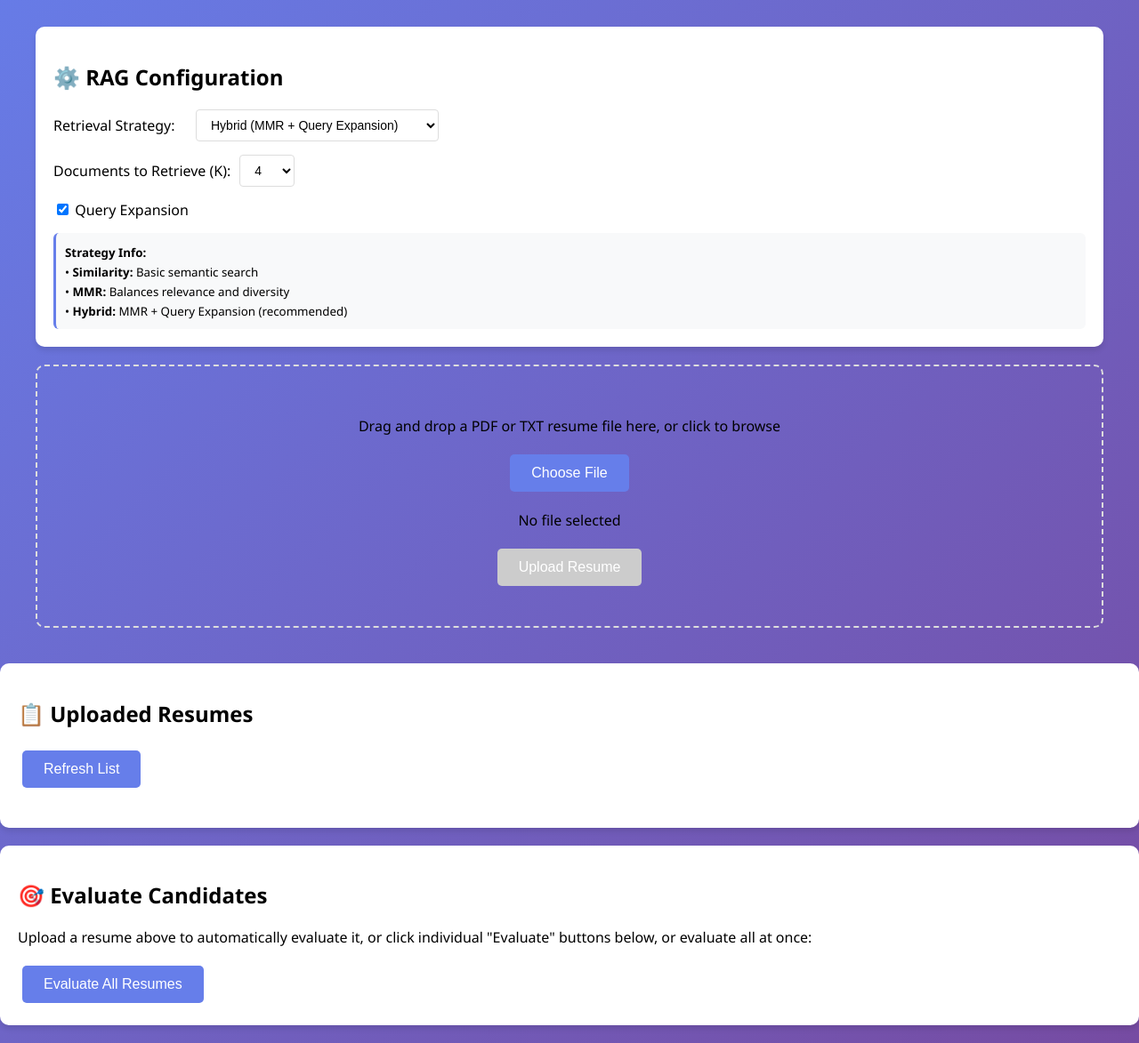
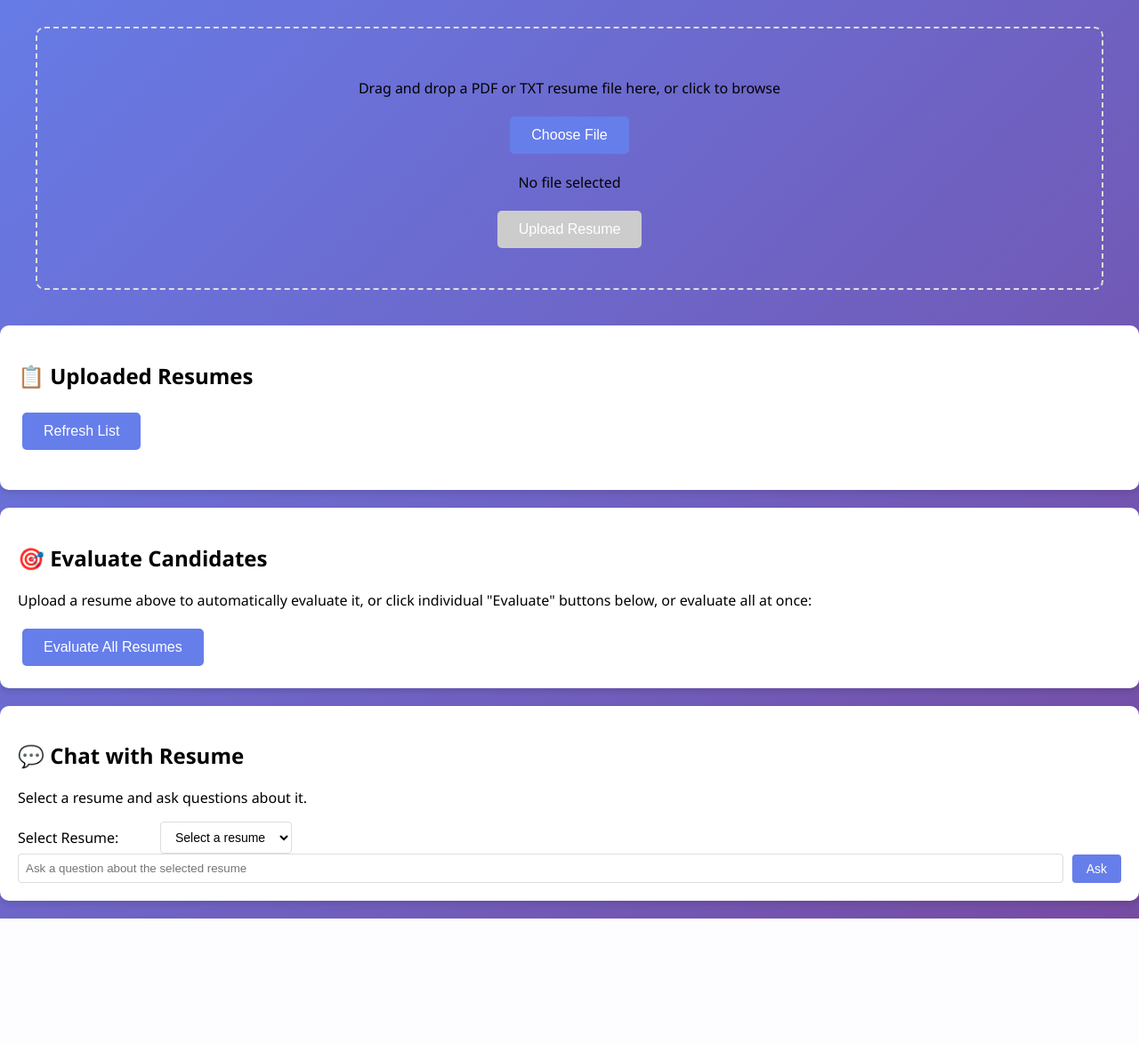
Before and after one commit to punyaa18/ollama-resume-parser, a Flask app: page / in a window 1280 px wide. Shown: the part 128-1301 px from the top of the page at 89% size. After the commit the page ends 1161 px from the top, so only its background shows below. Run offline with Flask 3, Linux system fonts and the light colour scheme.

Commit message:
Update resume parser application

```diff
--- a/app.py
+++ b/app.py
@@ -28,13 +28,18 @@ def upload_file():
     if file and allowed_file(file.filename):
         filename = secure_filename(file.filename)
         file_path = os.path.join(app.config['UPLOAD_FOLDER'], filename)
+        if os.path.exists(file_path):
+            return jsonify({'error': 'A file with this name already exists'}), 400
         file.save(file_path)
 
         # Re-ingest resumes after upload
-        ingest.ingest_resumes()
+        try:
+            ingest.ingest_resumes()
+        except Exception as e:
+            return jsonify({'error': f'Failed to process resume: {str(e)}'}), 500
 
         return jsonify({'message': 'File uploaded successfully', 'filename': filename}), 200
-    return jsonify({'error': 'File type not allowed'}), 400
+    return jsonify({'error': 'File type not allowed. Only PDF and TXT files are accepted.'}), 400
 
 @app.route('/rag-config', methods=['GET'])
 def get_rag_config():
@@ -67,8 +72,8 @@ def evaluate_single(filename):
         use_expansion = request.args.get('expansion', 'true').lower() == 'true'
 
         rag = evaluator.AdvancedRAG()
-        result = rag.evaluate_with_rag(strategy=strategy, k=k, use_query_expansion=use_expansion)
-        return jsonify({'result': result, 'filename': filename, 'strategy': strategy, 'k': k}), 200
+        result = rag.evaluate_single_resume(filename, strategy=strategy, k=k, use_query_expansion=use_expansion)
+        return jsonify({'result': result, 'filename': filename, 'strategy': strategy, 'k': k, 'expansion': use_expansion}), 200
     except Exception as e:
         return jsonify({'error': str(e)}), 500
 
@@ -82,7 +87,7 @@ def evaluate():
 
         rag = evaluator.AdvancedRAG()
         result = rag.evaluate_with_rag(strategy=strategy, k=k, use_query_expansion=use_expansion)
-        return jsonify({'result': result, 'strategy': strategy, 'k': k}), 200
+        return jsonify({'result': result, 'strategy': strategy, 'k': k, 'expansion': use_expansion}), 200
     except Exception as e:
         return jsonify({'error': str(e)}), 500
 
@@ -90,5 +95,39 @@ def evaluate():
 def send_static(path):
     return send_from_directory('static', path)
 
+@app.route('/resumes')
+def list_resumes():
+    try:
+        files = os.listdir(UPLOAD_FOLDER)
+        # Filter for allowed extensions
+        resumes = [f for f in files if allowed_file(f)]
+        return jsonify(resumes)
+    except Exception as e:
+        return jsonify({'error': str(e)}), 500
+
+@app.route('/query', methods=['POST'])
+def query_resume():
+    try:
+        data = request.json
+        resume = data.get('resume')
+        question = data.get('question')
+        if not resume or not question:
+            return jsonify({'error': 'Resume and question required'}), 400
+
+        rag = evaluator.AdvancedRAG()
+        vectorstore = rag.load_vectorstore()
+        docs = vectorstore.similarity_search(question, filter={'source': resume}, k=6)
+        print(f"Query: {question}, Resume: {resume}, Docs found: {len(docs)}")
+
+        context = "\n".join([doc.page_content for doc in docs])
+        prompt = f"Answer the question using only the provided resume content. If the information is not in the resume, say 'The resume does not contain this information.'\n\nQuestion: {question}\n\nResume Content:\n{context}"
+        answer = rag.llm.invoke(prompt)
+        print(f"Answer: {answer[:100]}...")
+
+        return jsonify({'answer': answer, 'sources': [doc.metadata for doc in docs]}), 200
+    except Exception as e:
+        print(f"Error in query: {e}")
+        return jsonify({'error': str(e)}), 500
+
 if __name__ == '__main__':
     app.run(debug=True)
--- a/templates/index.html
+++ b/templates/index.html
@@ -171,44 +212,7 @@
             <p>Upload resumes and get AI-powered candidate evaluations</p>
         </div>
 
-        <div class="card">
-            <h2>⚙️ RAG Configuration</h2>
-            <div class="rag-config">
-                <div class="config-row">
-                    <label for="strategy">Retrieval Strategy:</label>
-                    <select id="strategy" class="config-select">
-                        <option value="hybrid">Hybrid (MMR + Query Expansion)</option>
-                        <option value="similarity">Similarity Search</option>
-                        <option value="mmr">MMR (Maximal Marginal Relevance)</option>
-                    </select>
-                </div>
-                <div class="config-row">
-                    <label for="kValue">Documents to Retrieve (K):</label>
-                    <select id="kValue" class="config-select">
-                        <option value="2">2</option>
-                        <option value="3">3</option>
-                        <option value="4" selected>4</option>
-                        <option value="5">5</option>
-                        <option value="6">6</option>
-                        <option value="8">8</option>
-                        <option value="10">10</option>
-                    </select>
-                </div>
-                <div class="config-row">
-                    <label for="queryExpansion">
-                        <input type="checkbox" id="queryExpansion" checked> Query Expansion
-                    </label>
-                </div>
-                <div class="config-info">
-                    <small>
-                        <strong>Strategy Info:</strong><br>
-                        • <strong>Similarity:</strong> Basic semantic search<br>
-                        • <strong>MMR:</strong> Balances relevance and diversity<br>
-                        • <strong>Hybrid:</strong> MMR + Query Expansion (recommended)
-                    </small>
-                </div>
-            </div>
-        </div>
+
             <div class="upload-section">
                 <p>Drag and drop a PDF or TXT resume file here, or click to browse</p>
                 <input type="file" id="fileInput" accept=".pdf,.txt" style="display: none;">
@@ -238,15 +242,79 @@
                 <!-- Results will be displayed here -->
             </div>
         </div>
+
+        <div class="card">
+            <h2>💬 Chat with Resume</h2>
+            <p>Select a resume and ask questions about it.</p>
+            <div class="config-row">
+                <label for="chatResumeSelect">Select Resume:</label>
+                <select id="chatResumeSelect" class="config-select">
+                    <option value="">Select a resume</option>
+                </select>
+            </div>
+            <div class="config-row">
+                <input type="text" id="chatQuestion" placeholder="Ask a question about the selected resume" style="flex: 1; padding: 8px; border: 1px solid #ddd; border-radius: 4px;">
+                <button class="btn-small" onclick="sendQuestion()">Ask</button>
+            </div>
+            <div id="chatHistory" class="result-section" style="display: none; max-height: 300px;">
+                <!-- Chat history here -->
+            </div>
+        </div>
     </div>
 
     <script>
         let selectedFile = null;
 
         document.getElementById('fileInput').addEventListener('change', function(e) {
-            selectedFile = e.target.files[0];
-            document.getElementById('fileName').textContent = selectedFile ? selectedFile.name : 'No file selected';
-            document.getElementById('uploadBtn').disabled = !selectedFile;
+            const file = e.target.files[0];
+            if (file) {
+                const allowedTypes = ['application/pdf', 'text/plain'];
+                if (!allowedTypes.includes(file.type)) {
+                    alert('Please select a PDF or TXT file only.');
+                    selectedFile = null;
+                    document.getElementById('fileName').textContent = 'No file selected';
+                    document.getElementById('uploadBtn').disabled = true;
+                    e.target.value = '';
+                    return;
+                }
+                selectedFile = file;
+                document.getElementById('fileName').textContent = file.name;
+                document.getElementById('uploadBtn').disabled = false;
+            } else {
+                selectedFile = null;
+                document.getElementById('fileName').textContent = 'No file selected';
+                document.getElementById('uploadBtn').disabled = true;
+            }
+        });
+
+        // Drag and drop functionality
+        const uploadSection = document.querySelector('.upload-section');
+        uploadSection.addEventListener('dragover', function(e) {
+            e.preventDefault();
+            uploadSection.style.borderColor = '#667eea';
+        });
+        uploadSection.addEventListener('dragleave', function(e) {
+            e.preventDefault();
+            uploadSection.style.borderColor = '#ddd';
+        });
+        uploadSection.addEventListener('drop', function(e) {
+            e.preventDefault();
+            uploadSection.style.borderColor = '#ddd';
+            const files = e.dataTransfer.files;
+            if (files.length > 0) {
+                const file = files[0];
+                const allowedTypes = ['application/pdf', 'text/plain'];
+                if (!allowedTypes.includes(file.type)) {
+                    alert('Please select a PDF or TXT file only.');
+                    selectedFile = null;
+                    document.getElementById('fileName').textContent = 'No file selected';
+                    document.getElementById('uploadBtn').disabled = true;
+                    return;
+                }
+                selectedFile = file;
+                document.getElementById('fileName').textContent = file.name;
+                document.getElementById('uploadBtn').disabled = false;
+            }
         });
 
         function uploadFile() {
@@ -272,7 +340,7 @@
                     // Automatically evaluate the newly uploaded resume
                     setTimeout(() => {
                         evaluateSingleResume(data.filename);
-                    }, 1000); // Small delay to ensure ingestion is complete
+                    }, 3000); // Increased delay to ensure ingestion is complete
                 } else {
                     alert('❌ ' + data.error);
                 }
@@ -288,6 +356,8 @@
             .then(response => response.json())
             .then(resumes => {
                 const resumeList = document.getElementById('resumeList');
+                const select = document.getElementById('chatResumeSelect');
+                select.innerHTML = '<option value="">Select a resume</option>';
                 if (resumes.length === 0) {
                     resumeList.innerHTML = '<p>No resumes uploaded yet.</p>';
                 } else {
@@ -303,6 +373,9 @@
                             </div>
                         </div>`
                     ).join('');
+                    resumes.forEach(resume => {
+                        select.innerHTML += `<option value="${resume}">${resume}</option>`;
+                    });
                 }
             })
             .catch(error => {
@@ -310,23 +383,48 @@
             });
         }
 
-        function getRAGParams() {
-            return {
-                strategy: document.getElementById('strategy').value,
-                k: document.getElementById('kValue').value,
-                expansion: document.getElementById('queryExpansion').checked
-            };
+        function sendQuestion() {
+            const resume = document.getElementById('chatResumeSelect').value;
+            const question = document.getElementById('chatQuestion').value.trim();
+            if (!resume) {
+                alert('Please select a resume.');
+                return;
+            }
+            if (!question) {
+                alert('Please enter a question.');
+                return;
+            }
+
+            fetch('/query', {
+                method: 'POST',
+                headers: { 'Content-Type': 'application/json' },
+                body: JSON.stringify({ resume, question })
+            })
+            .then(response => response.json())
+            .then(data => {
+                if (data.error) {
+                    alert('Error: ' + data.error);
+                } else {
+                    const history = document.getElementById('chatHistory');
+                    history.style.display = 'block';
+                    history.innerHTML += `<p><strong>You:</strong> ${question}</p><p><strong>AI:</strong> ${data.answer}</p><hr>`;
+                    document.getElementById('chatQuestion').value = '';
+                    history.scrollTop = history.scrollHeight;
+                }
+            })
+            .catch(error => {
+                console.error('Error:', error);
+                alert('Failed to send question.');
+            });
         }
 
         function evaluateSingleResume(filename) {
-            const params = getRAGParams();
-
             // Show loading in the results section
             document.getElementById('loading').style.display = 'block';
             document.getElementById('results').style.display = 'none';
             document.getElementById('results').innerHTML = '';
 
-            fetch(`/evaluate/${encodeURIComponent(filename)}?strategy=${params.strategy}&k=${params.k}&expansion=${params.expansion}`, {
+            fetch(`/evaluate/${encodeURIComponent(filename)}?strategy=hybrid&k=2&expansion=false`, {
                 method: 'POST'
             })
             .then(response => response.json())
@@ -357,12 +455,10 @@
         }
 
         function evaluateCandidates() {
-            const params = getRAGParams();
-
             document.getElementById('loading').style.display = 'block';
             document.getElementById('results').style.display = 'none';
 
-            fetch(`/evaluate?strategy=${params.strategy}&k=${params.k}&expansion=${params.expansion}`, {
+            fetch(`/evaluate?strategy=hybrid&k=2&expansion=false`, {
                 method: 'POST'
             })
             .then(response => response.json())
@@ -375,7 +471,7 @@
                         <div class="rag-info">
                             <strong>Strategy:</strong> ${data.strategy} |
                             <strong>Documents:</strong> ${data.k} |
-                            <strong>Query Expansion:</strong> ${params.expansion ? 'Yes' : 'No'}
+                            <strong>Query Expansion:</strong> No
                         </div>
                         <pre>${data.result}</pre>
                     `;
```
Also changed, not shown: other parts of templates/index.html (+41 -0 lines), evaluator.py (+15 -5 lines), ingest.py (+8 -2 lines), 1 other file.
